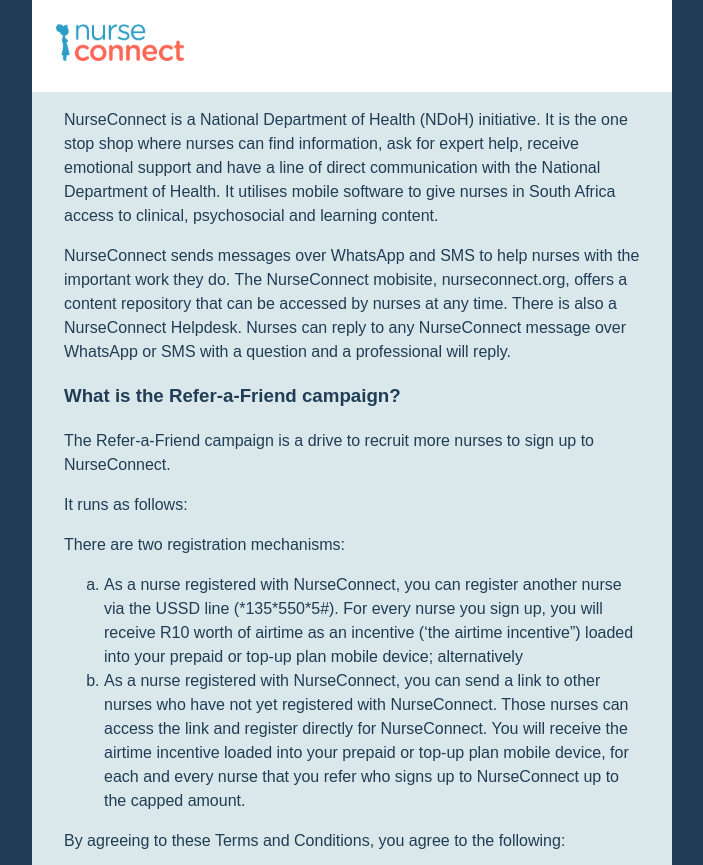
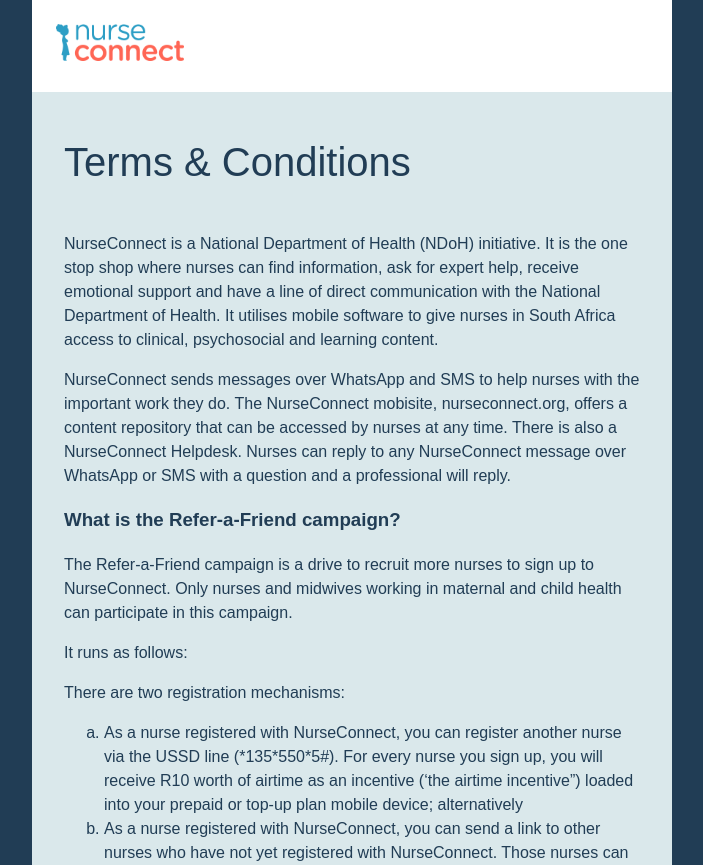
Before and after one commit to praekeltfoundation/nurseconnect-registration, a Django app: page /terms_and_conditions/ in a window 1280 px wide. Shown: the top 865 px of the page, without its empty margins (288-991 px from the left). Run offline with Django 3.2, Linux system fonts and the light colour scheme; parts of the project's set-up code (start-up, migrations or seed data) failed here and were passed over.

Commit message:
Copy updates to terms and conditions page

```diff
--- a/templates/terms_and_conditions.html
+++ b/templates/terms_and_conditions.html
@@ -1,13 +1,15 @@
 {% extends "base.html" %}
 
 {% block content %}
+  <h1>Terms & Conditions</h1>
+
   <p>NurseConnect is a National Department of Health (NDoH) initiative. It is the one stop shop where nurses can find information, ask for expert help, receive emotional support and have a line of direct communication with the National Department of Health. It utilises mobile software to give nurses in South Africa access to clinical, psychosocial and learning content. </p>
 
   <p>NurseConnect sends messages over WhatsApp and SMS to help nurses with the important work they do. The NurseConnect mobisite, nurseconnect.org, offers a content repository that can be accessed by nurses at any time. There is also a NurseConnect Helpdesk. Nurses can reply to any NurseConnect message over WhatsApp or SMS with a question and a professional will reply. </p>
 
   <h3>What is the Refer-a-Friend campaign?</h3>
 
-  <p>The Refer-a-Friend campaign is a drive to recruit more nurses to sign up to NurseConnect.</p>
+  <p>The Refer-a-Friend campaign is a drive to recruit more nurses to sign up to NurseConnect. Only nurses and midwives working in maternal and child health can participate in this campaign.</p>
 
   <p>It runs as follows: </p>
 
```
